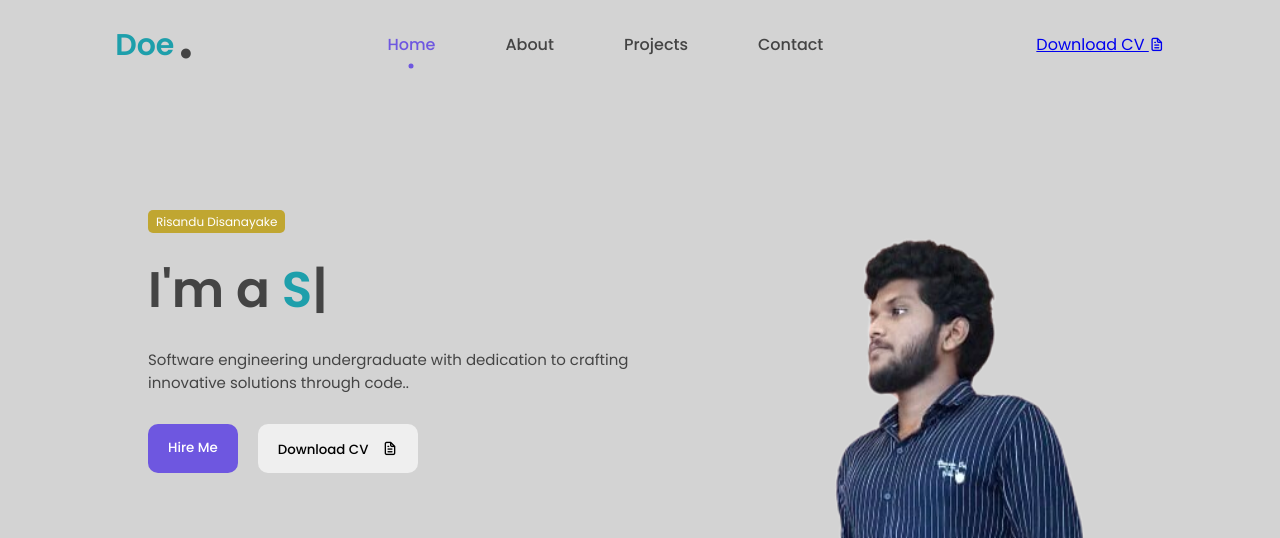
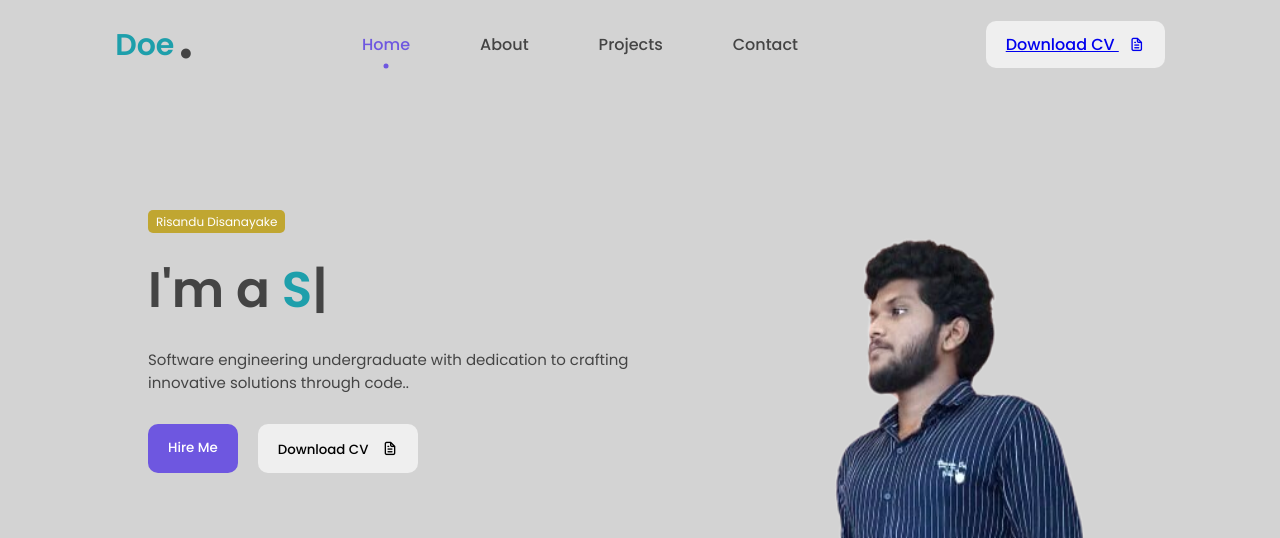
Before and after one commit to Dew-123/Portfolio, a plain HTML site: page index.html in a window 1280 px wide. Shown: the top 538 px of the page. Drawn offline with nearby package versions, Linux system fonts and the light colour scheme.

Commit message:
Update index.html

```diff
--- a/index.html
+++ b/index.html
@@ -44,7 +44,7 @@
             </ul>
         </div>
         <div class="nav-button">
-            <a href="cv.pdf" download class="download-btn">Download CV <i class="uil uil-file-alt"></i></a>
+            <a href="cv.pdf" download class="btn">Download CV <i class="uil uil-file-alt"></i></a>
         </div>
         <div class="nav-menu-btn">
             <i class="uil uil-bars" onclick="myMenuFunction()"></i>
```
